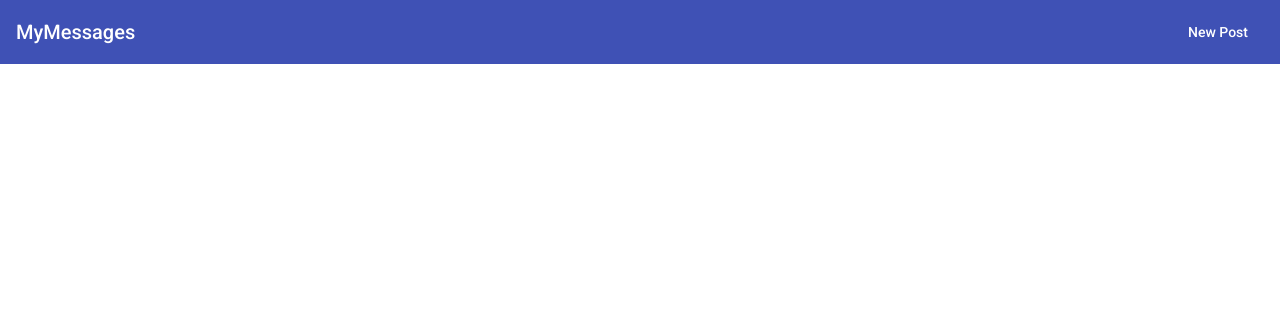
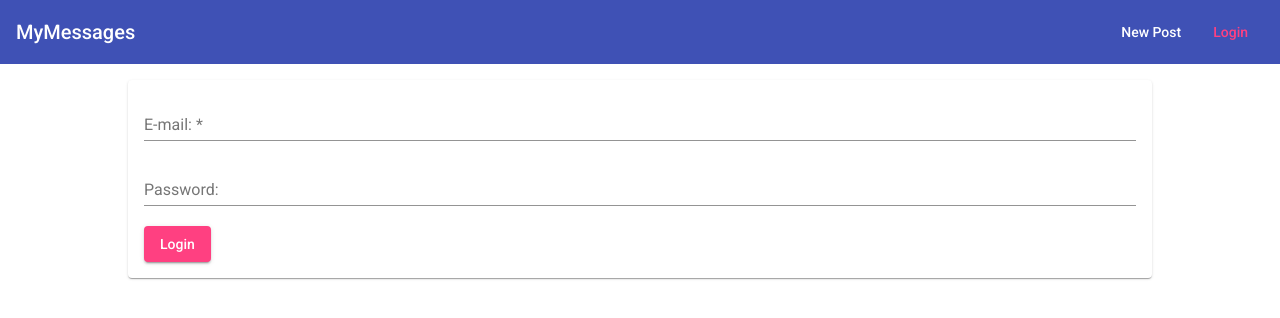
Before and after one commit to AndriiAdamovskyi/my-dream-app, an Angular app: page /login in a window 1280 px wide. Before the commit this address led to /. Shown: the top 318 px of the page. Built offline with nearby package versions, Linux system fonts and the light colour scheme.

Commit message:
added login input fields

```diff
--- a/src/app/app-routing.module.ts
+++ b/src/app/app-routing.module.ts
@@ -3,11 +3,13 @@
 
 import { PostListComponent } from "./posts/post-list/post-list.component";
 import { PostCreateComponent } from "./posts/post-create/post-create.component";
+import { LoginComponent } from './auth/login/login.component';
 
 const routes: Routes = [
   { path: '', component: PostListComponent },
   { path: 'create', component: PostCreateComponent },
   { path: 'edit/:postId', component: PostCreateComponent },
+  { path: 'login', component: LoginComponent },
 ];
 
 @NgModule({
--- a/src/app/app.module.ts
+++ b/src/app/app.module.ts
@@ -1,7 +1,7 @@
 import { BrowserModule } from '@angular/platform-browser';
 import { BrowserAnimationsModule } from '@angular/platform-browser/animations';
 import { NgModule } from '@angular/core';
-import { ReactiveFormsModule } from '@angular/forms';
+import { ReactiveFormsModule, FormsModule } from '@angular/forms';
 import { HttpClientModule } from '@angular/common/http';
 import { MatInputModule } from '@angular/material/input';
 import { MatCardModule } from '@angular/material/card';
@@ -16,6 +16,7 @@
 import { HeaderComponent } from './header/header.component';
 import { PostListComponent } from './posts/post-list/post-list.component';
 import { AppRoutingModule } from './app-routing.module';
+import { LoginComponent } from './auth/login/login.component';
 
 @NgModule({
   declarations: [
@@ -23,11 +24,13 @@
     HeaderComponent,
     PostCreateComponent,
     PostListComponent,
+    LoginComponent
   ],
   imports: [
     BrowserModule,
     AppRoutingModule,
     ReactiveFormsModule,
+    FormsModule,
     BrowserAnimationsModule,
     HttpClientModule,
     MatInputModule,
--- /dev/null
+++ b/src/app/auth/login/login.component.css
@@ -0,0 +1,7 @@
+mat-form-field {
+  width: 100%;
+}
+
+mat-spinner {
+  margin:auto;
+}
--- /dev/null
+++ b/src/app/auth/login/login.component.html
@@ -0,0 +1,15 @@
+<mat-card>
+  <mat-spinner *ngIf="isLoading"></mat-spinner>
+  <form *ngIf="!isLoading">
+    <mat-form-field>
+      <input matInput type="email" placeholder="E-mail:" required>
+      <!-- "post?.title" - elvis operator-->
+      <mat-error *ngIf="">Please enter a valid email.</mat-error>
+    </mat-form-field>
+    <mat-form-field>
+      <input type="password" matInput placeholder="Password:">
+      <mat-error *ngIf="">Please enter a valid password.</mat-error>
+    </mat-form-field>
+    <button mat-raised-button color="accent" type="submit">Login</button>
+  </form>
+</mat-card>
--- /dev/null
+++ b/src/app/auth/login/login.component.ts
@@ -0,0 +1,10 @@
+import { Component } from "@angular/core";
+
+  @Component({
+    templateUrl: './login.component.html',
+    styleUrls: ['./login.component.css']
+  })
+
+  export class LoginComponent {
+    isLoading = false;
+  }
--- a/src/app/header/header.component.css
+++ b/src/app/header/header.component.css
@@ -9,6 +9,10 @@
   color: white;
 }
 
+ul {
+  display: flex;
+}
+
 .spacer {
   flex: 1 1 auto; /* spacer takes all available space between elements*/
 }
--- a/src/app/header/header.component.html
+++ b/src/app/header/header.component.html
@@ -10,5 +10,8 @@
       routerLink="/create"
       routerLinkActive="mat-accent">New Post</a>
     </li>
+    <li>
+      <a mat-button routerLink="/login" routerLinkActive="mat-accent">Login</a>
+    </li>
   </ul>
 </mat-toolbar>
```
